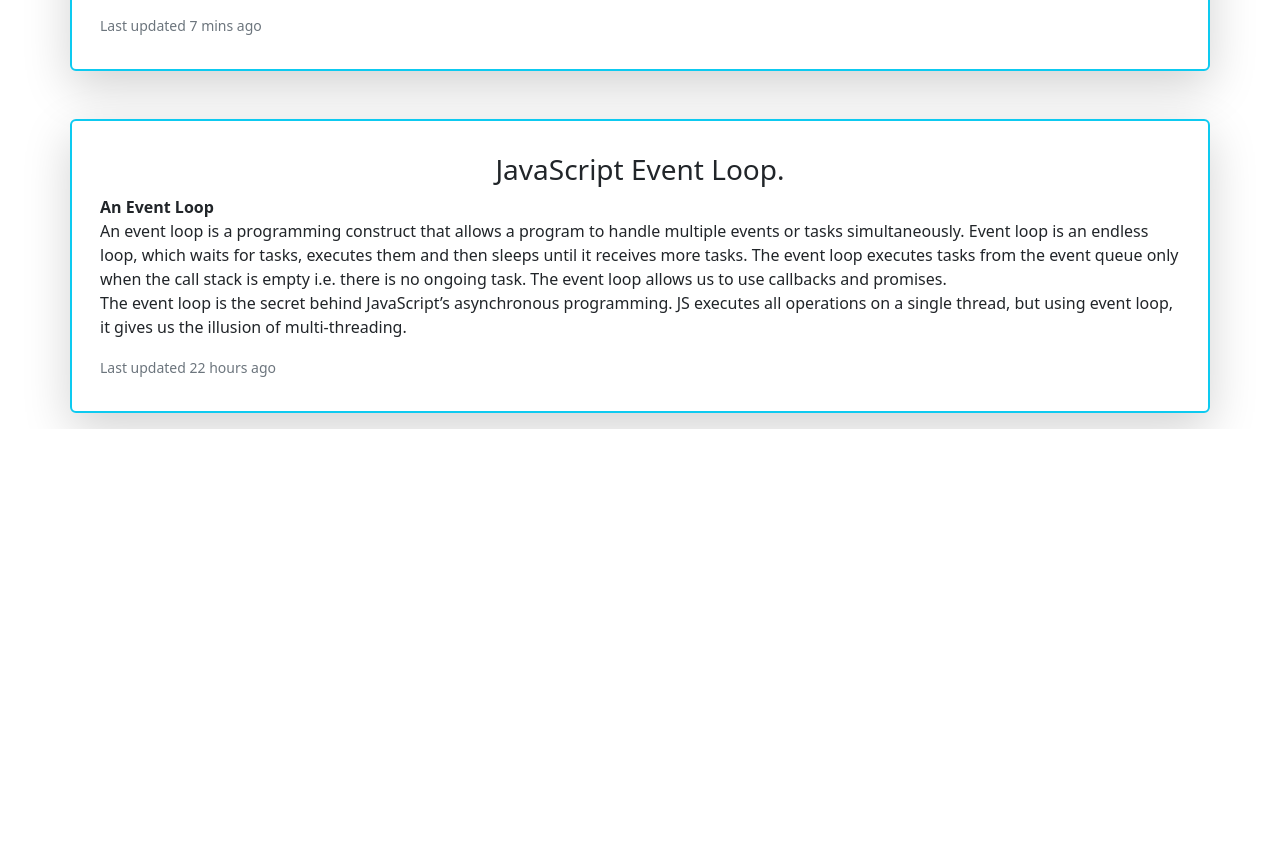
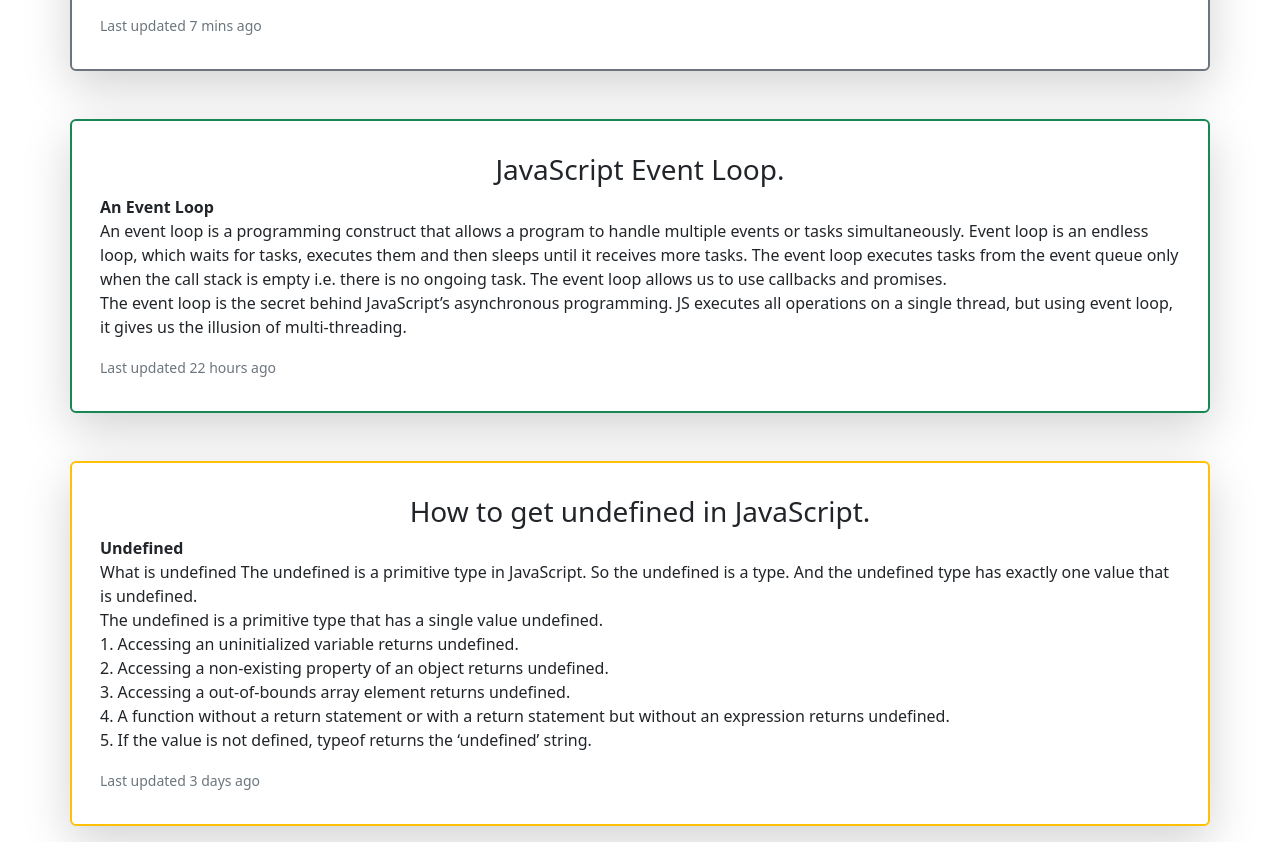
Before and after one commit to Farhanayesmin2/monster-type-speed, a plain HTML site: page blog.html in a window 1280 px wide. Shown: the part 852-1694 px from the top of the page. Before the commit the page ends 1281 px from the top, so only its background shows below. Drawn offline with nearby package versions, Linux system fonts and the light colour scheme.

Commit message:
Undefined added

```diff
--- a/blog.html
+++ b/blog.html
@@ -47,7 +47,7 @@
     </div>
 
     <div
-      class="card mb-3 container border border-2 border-info shadow-lg mt-5 py-3"
+      class="card mb-3 container border border-2 border-secondary shadow-lg mt-5 py-3"
     >
       <div class="card-body">
         <h3 class="card-title text-center text-dark">
@@ -76,7 +76,7 @@
     </div>
 
     <div
-      class="card mb-3 container border border-2 border-info shadow-lg mt-5 py-3"
+      class="card mb-3 container border border-2 border-success shadow-lg mt-5 py-3"
     >
       <div class="card-body">
         <h3 class="card-title text-center text-dark">JavaScript Event Loop.</h3>
@@ -98,6 +98,34 @@
         </p>
       </div>
     </div>
+    <div
+      class="card mb-3 container border border-2 border-warning shadow-lg mt-5 py-3"
+    >
+      <div class="card-body">
+        <h3 class="card-title text-center text-dark">
+          How to get undefined in JavaScript.
+        </h3>
+        <p class="card-text">
+          <strong>Undefined</strong> <br />
+          What is undefined The undefined is a primitive type in JavaScript. So
+          the undefined is a type. And the undefined type has exactly one value
+          that is undefined.
+          <br />
+          The undefined is a primitive type that has a single value undefined.
+          <br />
+          1. Accessing an uninitialized variable returns undefined. <br />
+          2. Accessing a non-existing property of an object returns undefined.
+          <br />
+          3. Accessing a out-of-bounds array element returns undefined. <br />
+          4. A function without a return statement or with a return statement
+          but without an expression returns undefined.<br />
+          5. If the value is not defined, typeof returns the ‘undefined’ string.
+        </p>
+        <p class="card-text">
+          <small class="text-muted">Last updated 3 days ago</small>
+        </p>
+      </div>
+    </div>
 
     <script
       src="https://cdn.jsdelivr.net/npm/bootstrap@5.2.1/dist/js/bootstrap.bundle.min.js"
```
